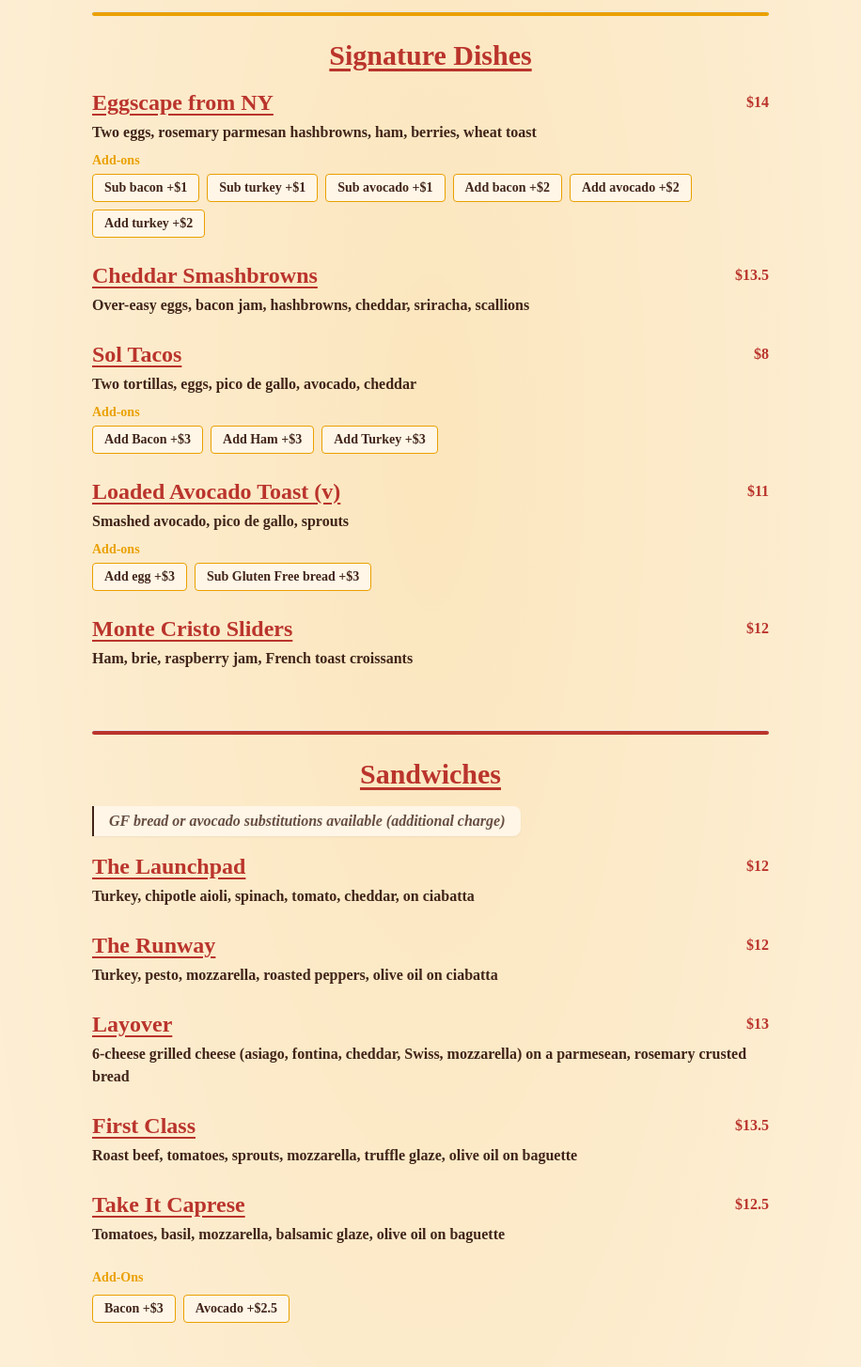
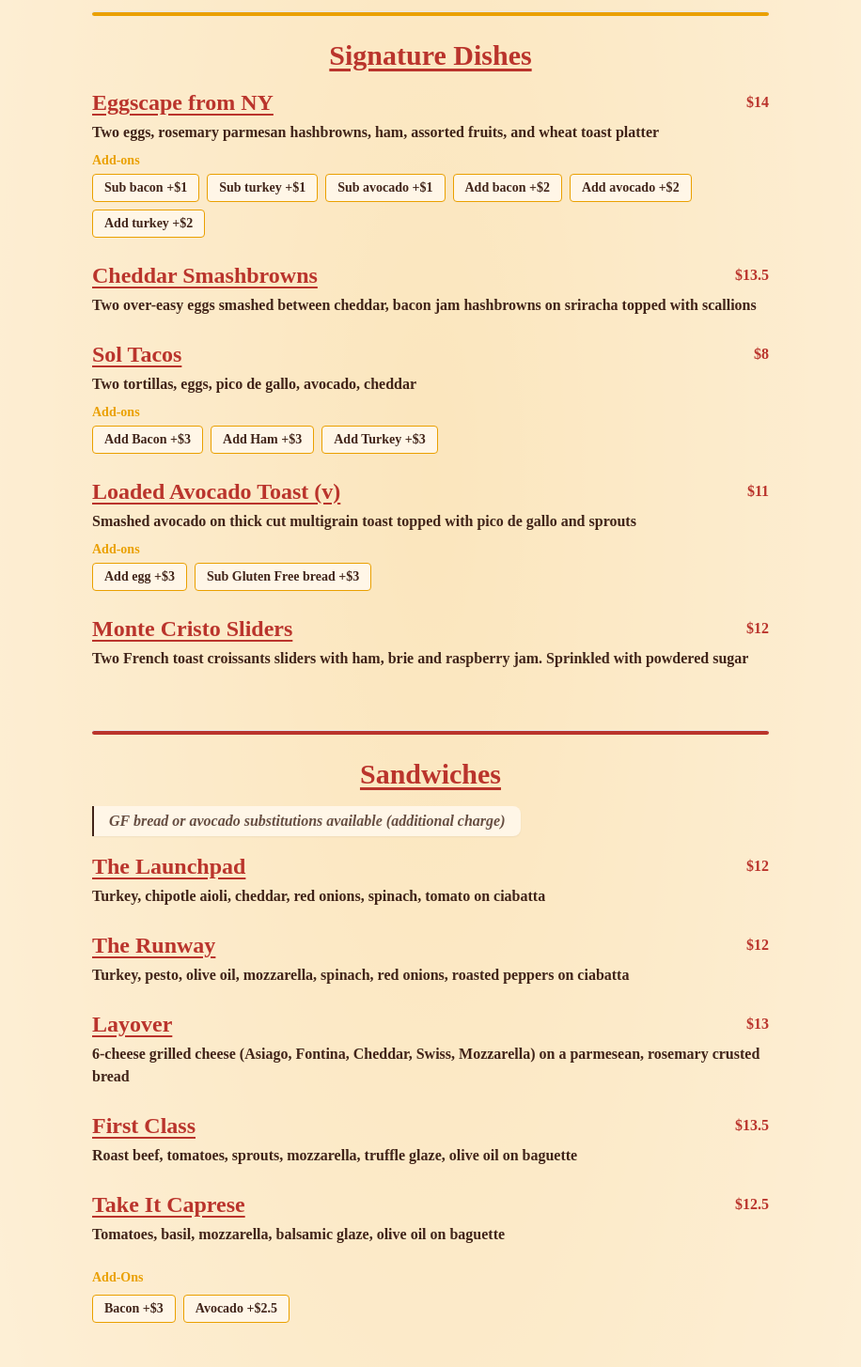
Before and after one commit to RosarioManny/Nomad-Cafe, a React (Vite) app: page /menu in a window 1280 px wide. Shown: the part 1700-3155 px from the top of the page at 94% size, without its empty margins (182-1098 px from the left). Built offline with nearby package versions, Linux system fonts and the light colour scheme.

Commit message:
Menu Errors and adjustments

```diff
--- a/src/components/Menu/submenu/MenuBreakfast.jsx
+++ b/src/components/Menu/submenu/MenuBreakfast.jsx
@@ -207,6 +207,10 @@ export const MenuBreakfast = () => {
           </ul>
         </section>
 
+        <AdvisoryNote ariaLabel="Sandwich salad information">
+          All sandwiches come with a side salad. <br/> Mixed greens, red onions, sprouts, olive oil, and balsamic glaze.
+        </AdvisoryNote>
+
         <hr className={`${theme.layout.hr} ${theme.color.background.accent} w-full my-6`} aria-hidden="true" />
 
         {/* Sides */}
--- a/src/database/Menu/menuItems.js
+++ b/src/database/Menu/menuItems.js
@@ -44,7 +44,7 @@ const menuItems = [
       {
         name: "Eggscape from NY",
         price: 14,
-        description: "Two eggs, rosemary parmesan hashbrowns, ham, berries, wheat toast",
+        description: "Two eggs, rosemary parmesan hashbrowns, ham, assorted fruits, and wheat toast platter",
         modifiers: [
           { name: "Sub bacon", price: 1 },
           { name: "Sub turkey", price: 1 },
@@ -57,7 +57,7 @@ const menuItems = [
       {
         name: "Cheddar Smashbrowns",
         price: 13.5,
-        description: "Over-easy eggs, bacon jam, hashbrowns, cheddar, sriracha, scallions"
+        description: "Two over-easy eggs smashed between cheddar, bacon jam hashbrowns on sriracha topped with scallions"
       },
       {
         name: "Sol Tacos",
@@ -72,7 +72,7 @@ const menuItems = [
       {
         name: "Loaded Avocado Toast (v)",
         price: 11,
-        description: "Smashed avocado, pico de gallo, sprouts",
+        description: "Smashed avocado on thick cut multigrain toast topped with pico de gallo and sprouts ",
         modifiers: [
           { name: "Add egg", price: 3 },
           { name: "Sub Gluten Free bread", price: 3 }
@@ -81,7 +81,7 @@ const menuItems = [
       {
         name: "Monte Cristo Sliders",
         price: 12,
-        description: "Ham, brie, raspberry jam, French toast croissants"
+        description: "Two French toast croissants sliders with ham, brie and raspberry jam. Sprinkled with powdered sugar"
       }
     ]
   },
@@ -91,17 +91,17 @@ const menuItems = [
       {
         name: "The Launchpad",
         price: 12,
-        description: "Turkey, chipotle aioli, spinach, tomato, cheddar, on ciabatta"
+        description: "Turkey, chipotle aioli, cheddar, red onions, spinach, tomato on ciabatta"
       },
       {
         name: "The Runway",
         price: 12,
-        description: "Turkey, pesto, mozzarella, roasted peppers, olive oil on ciabatta"
+        description: "Turkey, pesto, olive oil, mozzarella, spinach, red onions, roasted peppers on ciabatta"
       },
       {
         name: "Layover",
         price: 13,
-        description: "6-cheese grilled cheese (asiago, fontina, cheddar, Swiss, mozzarella) on a parmesean, rosemary crusted bread"
+        description: "6-cheese grilled cheese (Asiago, Fontina, Cheddar, Swiss, Mozzarella) on a parmesean, rosemary crusted bread"
       },
       {
         name: "First Class",
@@ -112,7 +112,6 @@ const menuItems = [
         name: "Take It Caprese",
         price: 12.5,
         description: "Tomatoes, basil, mozzarella, balsamic glaze, olive oil on baguette",
-        note: "Sub avocado for meat (v)"
       }
     ]
   },
```
